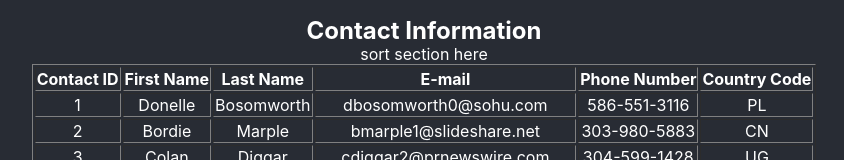
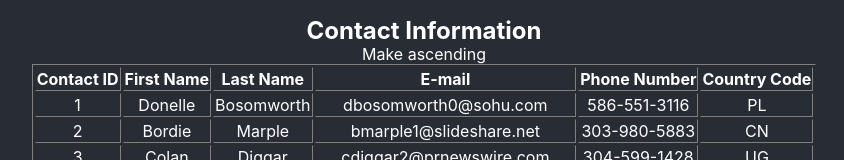
Before and after one commit to JesseGuerrero/CodingAssignment, a React (Create React App) app: page / in a window 1280 px wide. Shown: the top 160 px of the page, without its empty margins (216-1060 px from the left). Built offline with nearby package versions, Linux system fonts and the light colour scheme.

Commit message:
Started implementing descending and ascending sort by ID & moved contacts.json to App.js

```diff
--- a/src/App.js
+++ b/src/App.js
@@ -1,17 +1,21 @@
+import './App.css';
+
 import {useState} from 'react'
-import './App.css';
 import Table from "./components/Table";
 import Navigation from "./components/Navigation";
 import SortFilter from "./components/SortFilter";
 
+let contacts = require("./contacts.json")
+
 function App() {
   const [pageNumber, setPageNumber] = useState(1)
+  const [sortType, setSortType] = useState("ascending")
 
   const setPageNumberFromNavigation = (pageNumber) => {
       if(pageNumber < 1)
           pageNumber = 1
-      if(pageNumber > 100)
-          pageNumber = 100
+      if(pageNumber > contacts.length/10)
+          pageNumber = contacts.length/10
       setPageNumber(pageNumber)
   };
 
@@ -22,8 +26,8 @@ function App() {
       </header>
       <body>
       <h1 style={{marginBottom: "-0.05em"}}>Contact Information</h1>
-        <SortFilter />
-        <Table pageNumber={pageNumber}/>
+        <SortFilter setSortType={setSortType} sortType={sortType}/>
+        <Table pageNumber={pageNumber} contacts={contacts}/>
         <Navigation setPageNumber={setPageNumberFromNavigation} pageNumber={pageNumber}/>
       </body>
     </div>
--- a/src/components/SortFilter.jsx
+++ b/src/components/SortFilter.jsx
@@ -1,12 +1,14 @@
 import React from 'react';
 
-const SortFilter = ({ }) => {
-    //Ascending/Descending
+const SortFilter = ({ setSortType, sortType }) => {
+    //Toggle Sort
+    //getOppositeSort
     //Filter by last name
+
     return (
         <div style={{width: "100%"}}>
-            <div style={{margin: "0 auto"}} border="1">
-                sort section here
+            <div border="1">
+                Make <a>{sortType}</a>
             </div>
         </div>
     );
--- a/src/components/Table.jsx
+++ b/src/components/Table.jsx
@@ -1,7 +1,7 @@
 import React from 'react';
-let contacts = require("../contacts.json")
 
-const Table = ({ pageNumber }) => {
+
+const Table = ({ pageNumber, contacts }) => {
     const paginationLength = 10
     let contactsPage = []
     contactsPage = contacts.slice((pageNumber-1)*10, pageNumber*paginationLength)
```
